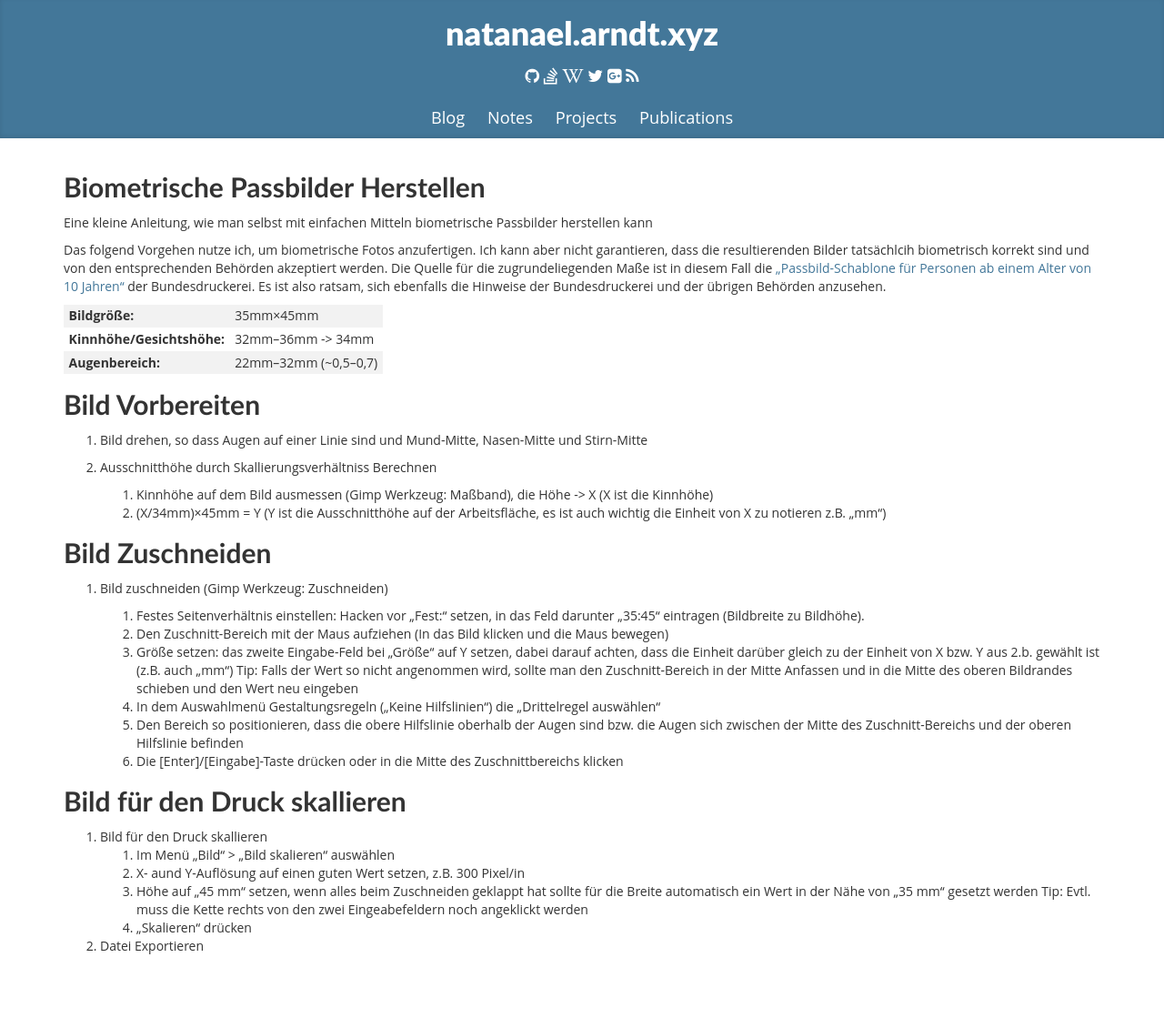
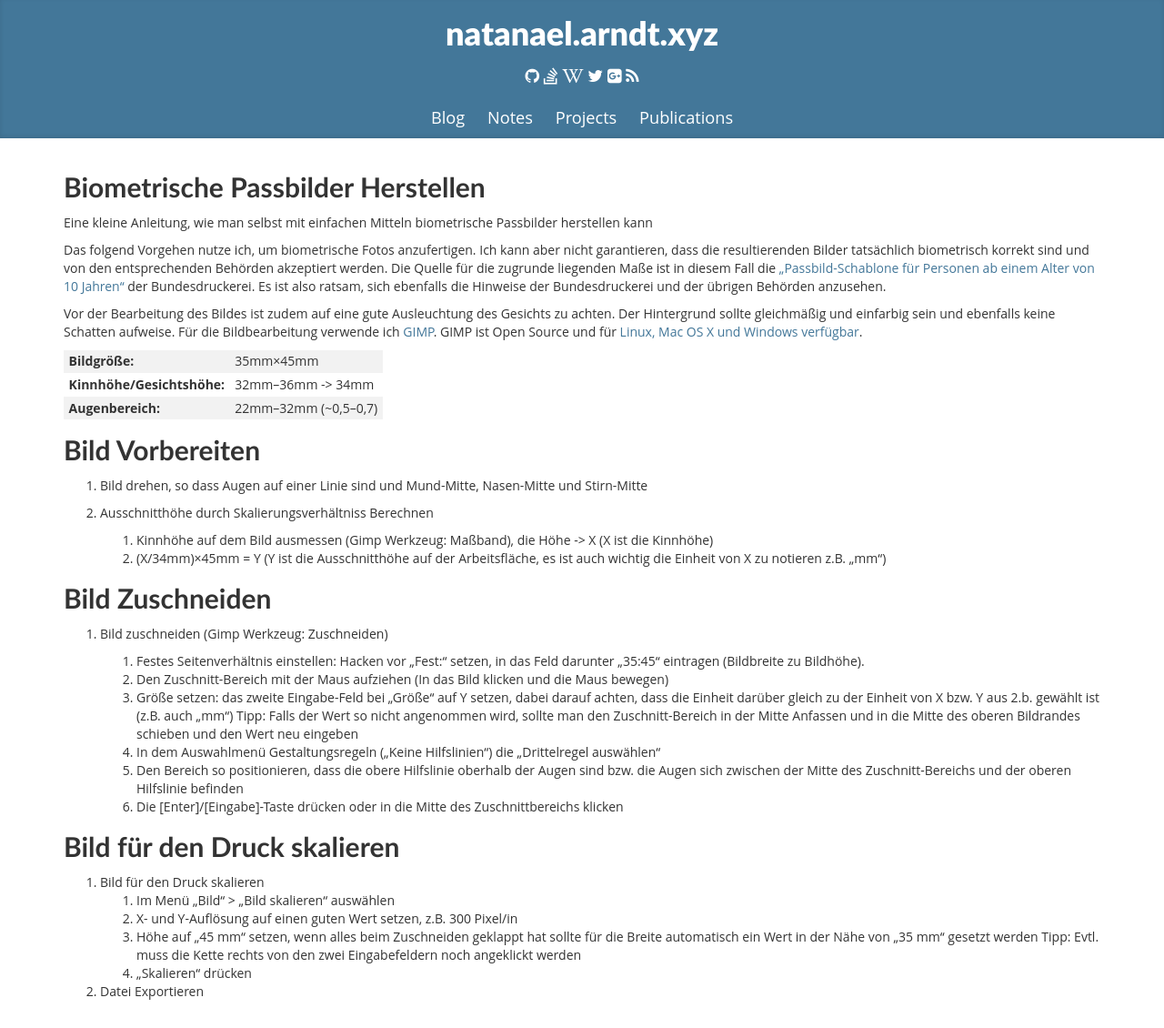
Before and after one commit to white-gecko/natanael.arndt.xyz, a Jekyll site: the page built from notes/biometrische-passbilder.md, in a window 1280 px wide. Shown: the whole page at 91% size. Built offline with Jekyll 4.4.1, drawn with Linux system fonts in a browser that asks for light colours; before the commit the page ends 1080 px from its top, so only the background shows below that.

Commit message:
Fix typos in note and publish according post

```diff
--- a/notes/biometrische-passbilder.md
+++ b/notes/biometrische-passbilder.md
@@ -3,12 +3,18 @@ layout: page
 parent: notes
 title: Biometrische Passbilder Herstellen
 abstract: "Eine kleine Anleitung, wie man selbst mit einfachen Mitteln biometrische Passbilder herstellen kann"
+date:   2016-02-21 23:48:00
+update: 2016-03-04 22:50:00
 ---
 
 Das folgend Vorgehen nutze ich, um biometrische Fotos anzufertigen.
-Ich kann aber nicht garantieren, dass die resultierenden Bilder tatsächlcih biometrisch korrekt sind und von den entsprechenden Behörden akzeptiert werden.
-Die Quelle für die zugrundeliegenden Maße ist in diesem Fall die [„Passbild-Schablone für Personen ab einem Alter von 10 Jahren“](https://www.bundesdruckerei.de/sites/default/files/passbildschablone_erwachsene.pdf) der Bundesdruckerei.
+Ich kann aber nicht garantieren, dass die resultierenden Bilder tatsächlich biometrisch korrekt sind und von den entsprechenden Behörden akzeptiert werden.
+Die Quelle für die zugrunde liegenden Maße ist in diesem Fall die [„Passbild-Schablone für Personen ab einem Alter von 10 Jahren“](https://www.bundesdruckerei.de/sites/default/files/passbildschablone_erwachsene.pdf) der Bundesdruckerei.
 Es ist also ratsam, sich ebenfalls die Hinweise der Bundesdruckerei und der übrigen Behörden anzusehen.
+
+Vor der Bearbeitung des Bildes ist zudem auf eine gute Ausleuchtung des Gesichts zu achten.
+Der Hintergrund sollte gleichmäßig und einfarbig sein und ebenfalls keine Schatten aufweise.
+Für die Bildbearbeitung verwende ich [GIMP](https://www.gimp.org/). GIMP ist Open Source und für [Linux, Mac OS X und Windows verfügbar](https://www.gimp.org/downloads/).
 
 | **Bildgröße:**              | 35mm×45mm            |
 | **Kinnhöhe/Gesichtshöhe:**  | 32mm–36mm -> 34mm    |
@@ -18,7 +24,7 @@ Es ist also ratsam, sich ebenfalls die Hinweise der Bundesdruckerei und der übr
 
 1. Bild drehen, so dass Augen auf einer Linie sind und Mund-Mitte, Nasen-Mitte und Stirn-Mitte
 
-2. Ausschnitthöhe durch Skallierungsverhältniss Berechnen
+2. Ausschnitthöhe durch Skalierungsverhältniss Berechnen
     1. Kinnhöhe auf dem Bild ausmessen (Gimp Werkzeug: Maßband), die Höhe -> X (X ist die Kinnhöhe)
     2. (X/34mm)×45mm = Y (Y ist die Ausschnitthöhe auf der Arbeitsfläche, es ist auch wichtig die Einheit von X zu notieren z.B. „mm“)
 
@@ -29,18 +35,18 @@ Es ist also ratsam, sich ebenfalls die Hinweise der Bundesdruckerei und der übr
     1. Festes Seitenverhältnis einstellen: Hacken vor „Fest:“ setzen, in das Feld darunter „35:45“ eintragen (Bildbreite zu Bildhöhe).
     2. Den Zuschnitt-Bereich mit der Maus aufziehen (In das Bild klicken und die Maus bewegen)
     3. Größe setzen: das zweite Eingabe-Feld bei „Größe“ auf Y setzen, dabei darauf achten, dass die Einheit darüber gleich zu der Einheit von X bzw. Y aus 2.b. gewählt ist (z.B. auch „mm“)
-    Tip: Falls der Wert so nicht angenommen wird, sollte man den Zuschnitt-Bereich in der Mitte Anfassen und in die Mitte des oberen Bildrandes schieben und den Wert neu eingeben
+    Tipp: Falls der Wert so nicht angenommen wird, sollte man den Zuschnitt-Bereich in der Mitte Anfassen und in die Mitte des oberen Bildrandes schieben und den Wert neu eingeben
     4. In dem Auswahlmenü Gestaltungsregeln („Keine Hilfslinien“) die „Drittelregel auswählen“
     5. Den Bereich so positionieren, dass die obere Hilfslinie oberhalb der Augen sind bzw. die Augen sich zwischen der Mitte des Zuschnitt-Bereichs und der oberen Hilfslinie befinden
     6. Die [Enter]/[Eingabe]-Taste drücken oder in die Mitte des Zuschnittbereichs klicken
 
-## Bild für den Druck skallieren
+## Bild für den Druck skalieren
 
-4. Bild für den Druck skallieren
+4. Bild für den Druck skalieren
     1. Im Menü „Bild“ > „Bild skalieren“ auswählen
-    2. X- aund Y-Auflösung auf einen guten Wert setzen, z.B. 300 Pixel/in
+    2. X- und Y-Auflösung auf einen guten Wert setzen, z.B. 300 Pixel/in
     3. Höhe auf „45 mm“ setzen, wenn alles beim Zuschneiden geklappt hat sollte für die Breite automatisch ein Wert in der Nähe von „35 mm“ gesetzt werden
-    Tip: Evtl. muss die Kette rechts von den zwei Eingeabefeldern noch angeklickt werden
+    Tipp: Evtl. muss die Kette rechts von den zwei Eingabefeldern noch angeklickt werden
     4. „Skalieren“ drücken
 
 5. Datei Exportieren
```
Also changed, not shown: _posts/2016-03-04-biometrische-passbilder.md (added, +16 -0 lines).
